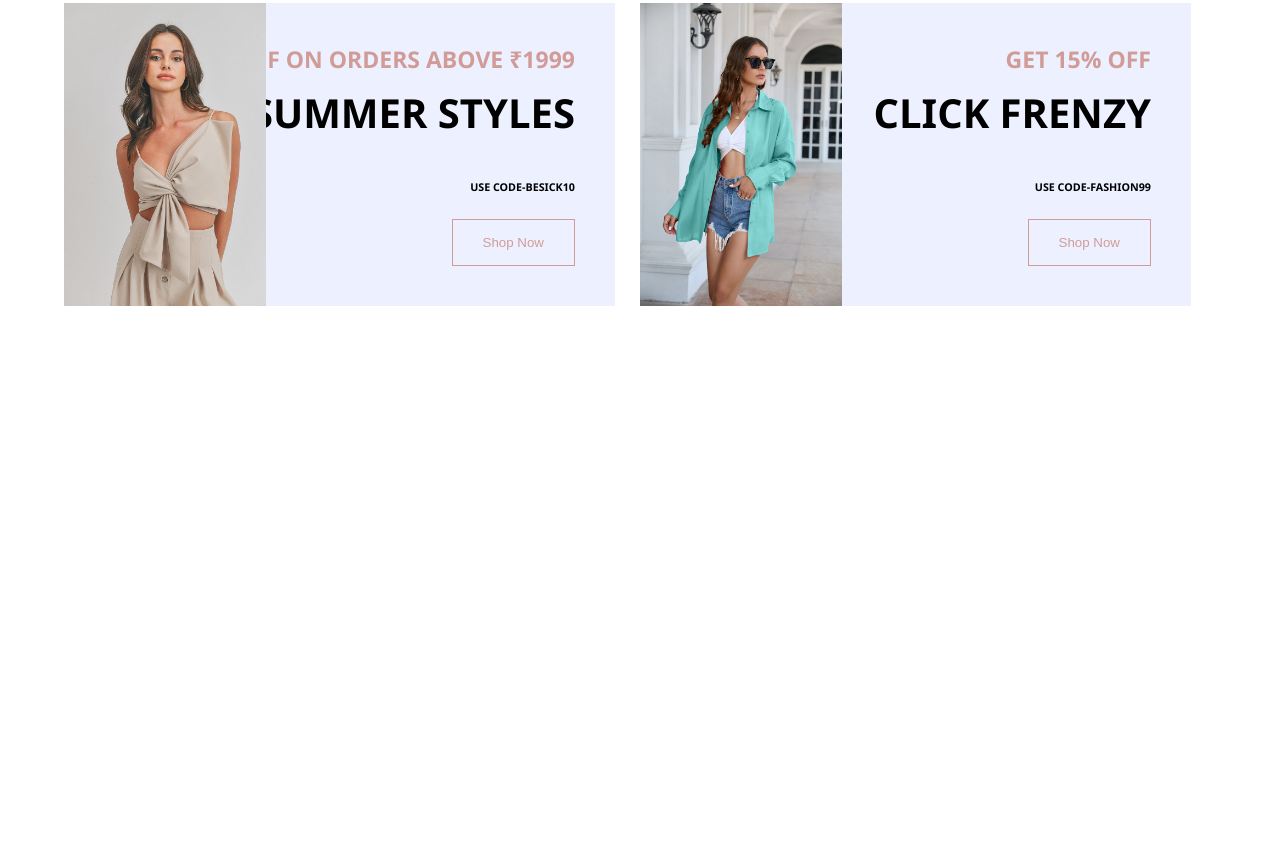
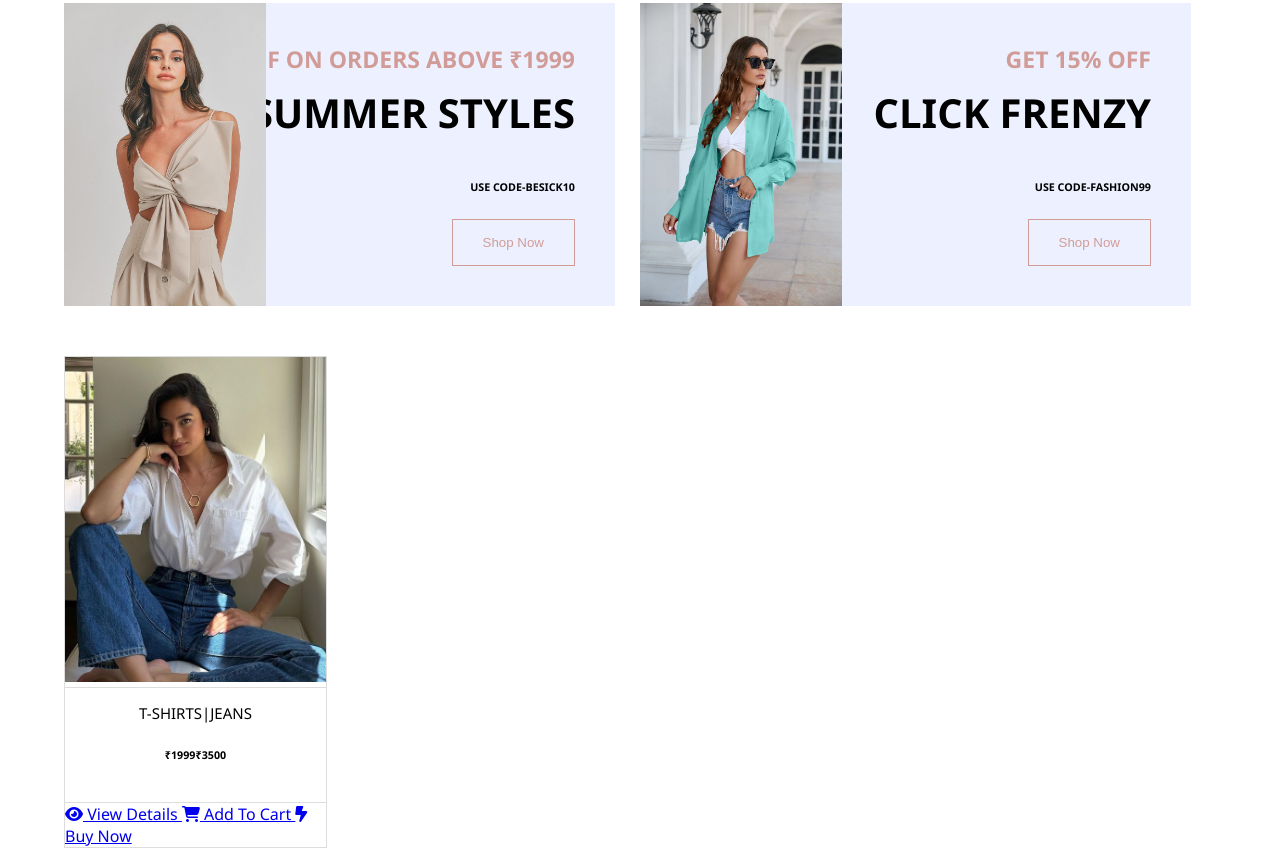
Before and after one commit to Vaidehi6/E-Commerce-Website, a plain HTML site: page Index.html in a window 1280 px wide. Shown: the part 1503-2351 px from the top of the page. Before the commit the page ends 1859 px from the top, so only its background shows below. Drawn offline with Linux system fonts and the light colour scheme.

Commit message:
set to changes

```diff
--- a/Index.html
+++ b/Index.html
@@ -247,6 +247,41 @@
             </div>
 
         </div>
+        <div class="wrapper next-row">
+            <div class="wid-25 arrange-left">
+                <div class="cart">
+                    <div>
+                        <img src="./cart1.jpg" alt="">
+
+                    </div>
+                    <div class="cart-details">
+                        <h6 class="name-head">T-SHIRTS|JEANS</h6>
+                        <div class="cart-price">
+                            <h6 class="current">&#8377;1999</h6>
+                            <h6 class="last">&#8377;3500</h6>
+
+                        </div>
+
+                    </div>
+                    <div class="cart-footer">
+                        <a href="#"><i class="fa-solid fa-eye"></i>
+                            View Details
+                        </a>
+                        <a href="#"><i class="fa-solid fa-cart-shopping"></i>
+                            Add To Cart
+                        </a>
+                        <a href="#"><i class="fa-solid fa-bolt-lightning"></i>
+                            Buy Now
+                        </a>
+
+
+                    </div>
+
+                </div>
+
+            </div>
+
+        </div>
 
     </div>
 
--- a/Style.css
+++ b/Style.css
@@ -258,3 +258,29 @@
     background-color: transparent;
     cursor: pointer;
 }
+.cart{
+    border: 1px solid #ddd;
+    margin-right: 25px;
+}
+
+.cart img{
+    width: 100%;
+}
+
+.cart .cart-details{
+    border-top: 1px solid #ddd;
+    border-bottom: 1px solid #ddd;
+    padding: 15px;
+}
+
+.cart .cart-details .name-head{
+    margin: 0;
+    text-align: center;
+    font-size: 15px;
+    font-weight: 500;
+}
+
+.cart .cart-details .cart-price{
+    display: flex;
+    justify-content: center;
+}
```
Also changed, not shown: cart1.jpg (added), cart2.jpg (added).
